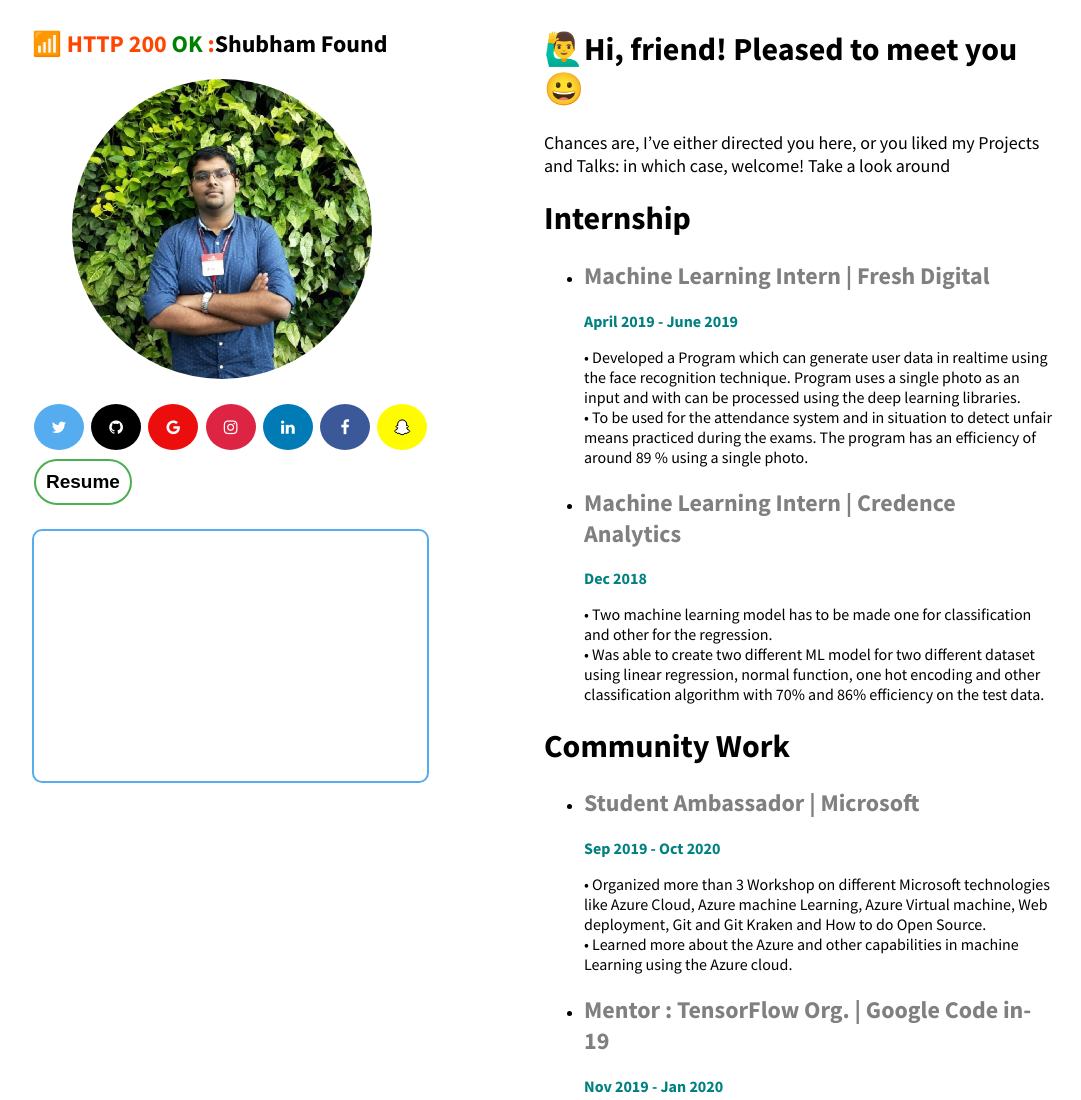
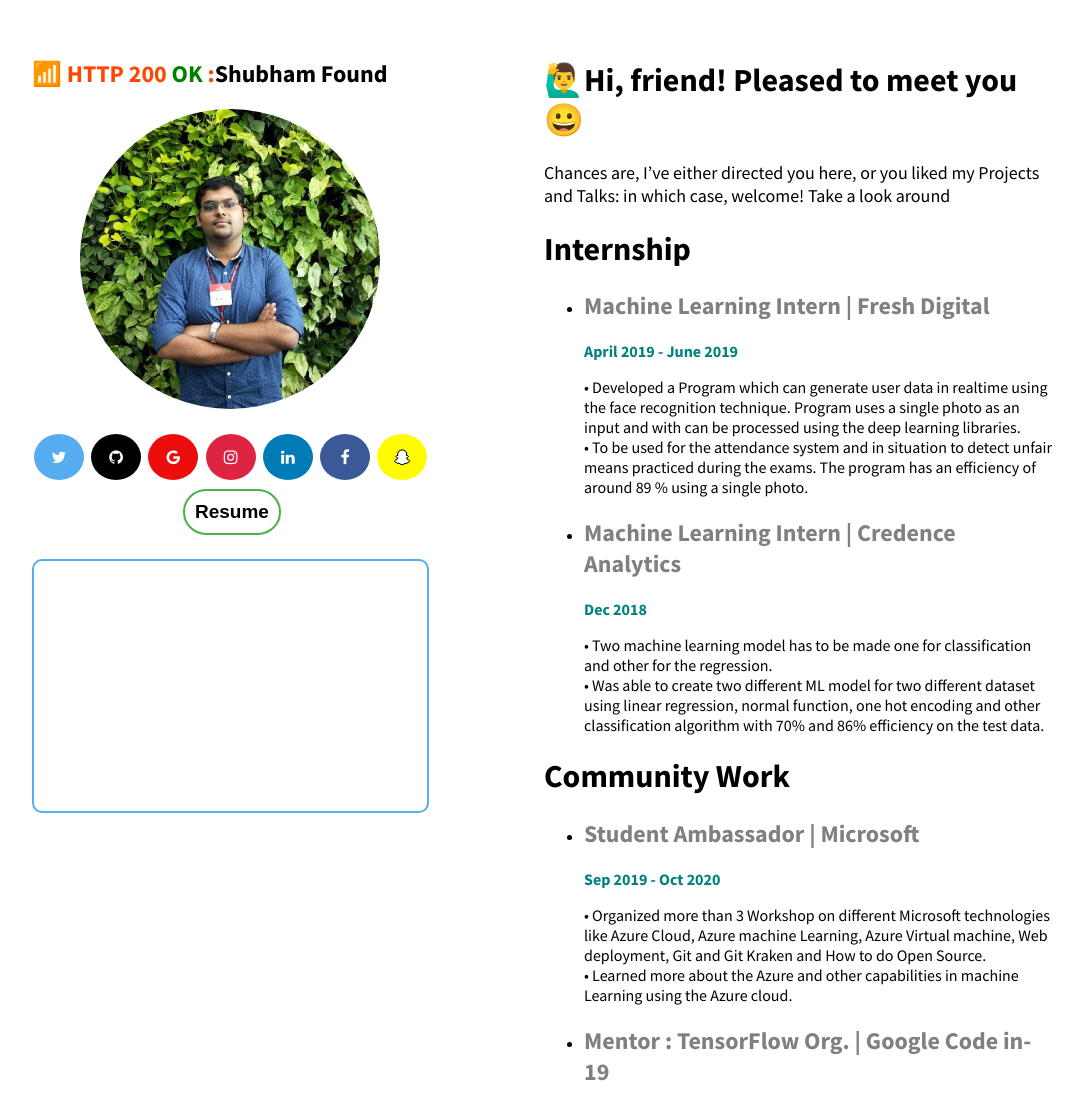
Before and after one commit to shubham15gupta09/myWebsite, a plain HTML site: page index.html in a window 1280 px wide. Shown: the top 1100 px of the page, without its empty margins (96-1177 px from the left). Drawn offline with Linux system fonts and the light colour scheme.

Commit message:
change in the relative position of resume button and image

```diff
--- a/styles/style.css
+++ b/styles/style.css
@@ -6,6 +6,7 @@ html {
 body {
   font-family: "Source Sans Pro", sans-serif;
   align-items: center;
+  margin-top: 3%;
   margin-left: 10%;
   margin-right: 10%;
   align-items: center;
@@ -18,13 +19,10 @@ body {
   float: right;
   width: 50%;
 }
-.image {
-  padding-left: 10%;
-  padding-right: 5%;
-}
 .image-main {
   width: 300px;
   border-radius: 50%;
+  margin-left: 12%;
   box-sizing: border-box;
   text-align: center;
   display: block;
@@ -94,6 +92,7 @@ body {
 }
 .button1 {
   background-color: white;
+  margin-left: 38%;
   color: black;
   border-radius: 50px;
   border: 2px solid #4caf50;
```
